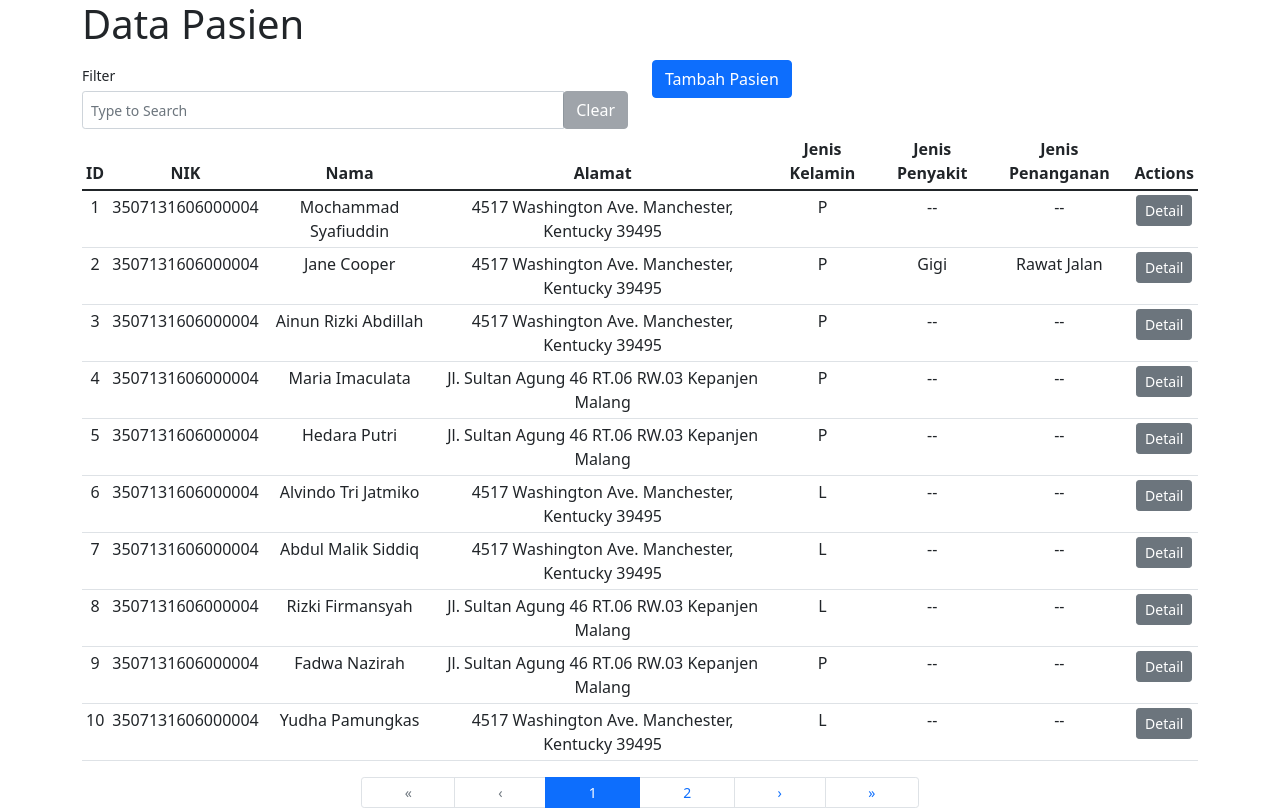
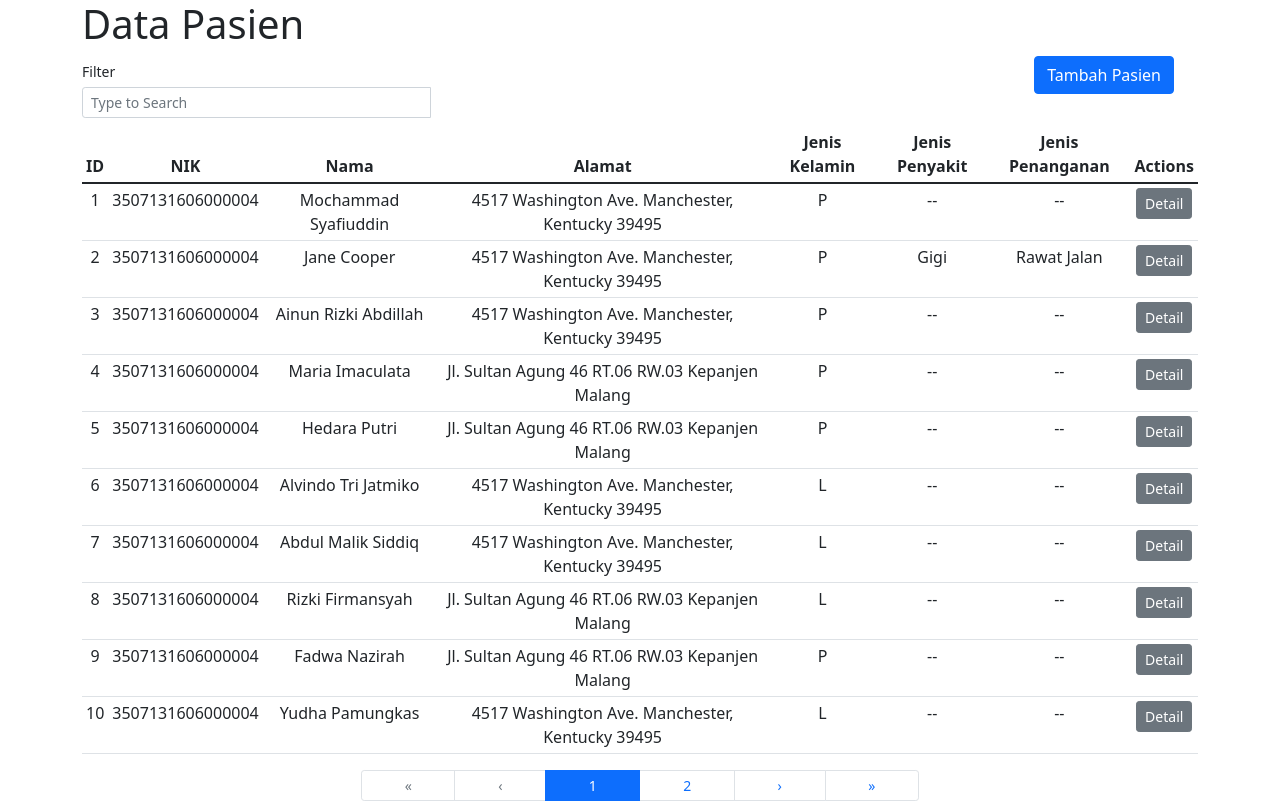
Before and after one commit to Alta-Capstone-Grup-50/Project-Vue, a Vue app: page /DataPasien in a window 1280 px wide. Built offline with nearby package versions, Linux system fonts and the light colour scheme; data requests are answered from the project's data file.

Commit message:
finished CRUD

```diff
--- a/src/views/admin/DataPasien.vue
+++ b/src/views/admin/DataPasien.vue
@@ -1,9 +1,9 @@
 <template>
   <b-container>
-    <b-row>
+    <b-row class="w-100" align-h="between">
 
       <h1>Data Pasien</h1>
-      <b-col lg="6" class="my-1">
+      <b-col cols="4">
         <b-form-group
           label="Filter"
           label-for="filter-input"
@@ -18,22 +18,25 @@
               v-model="filter"
               type="search"
               placeholder="Type to Search"
+              class="mb-2"
             ></b-form-input>
 
             <b-input-group-append>
-              <b-button :disabled="!filter" @click="filter = ''">Clear</b-button>
+              <!-- <b-button :disabled="!filter" @click="filter = ''">Clear</b-button> -->
             </b-input-group-append>
           </b-input-group>
         </b-form-group>
       </b-col>
 
-      <b-col lg="6" sm="5" md="6" class="my-1">
+      <b-col cols="4" class="col2">
+        <div class="d-flex justify-content-end btn-tambah-pasien">
           <b-button
           v-b-modal.add-modal-prevent-closing
           variant="primary"
           >
           Tambah Pasien
           </b-button>
+        </div>
 
         <b-modal
           id="add-modal-prevent-closing"
@@ -210,9 +213,6 @@
     >
 
     <!-- Detail View Mode -->
-      <p>Index Number : {{ indexNumber }}</p>
-      <p>Detail Patient : {{ detailPatient }}</p>
-      <p>Index Delete : {{ indexSelected }}</p>
       <form v-if="editMode === false" ref="form" @submit.stop.prevent="handleSubmitAddPatient()">
       <!-- Input NIK -->
       <b-form-group
@@ -714,3 +714,6 @@ import axios from 'axios'
     },
   }
 </script>
+
+<style scoped>
+</style>
```
Lines whose indentation alone changed are shown as unchanged.
